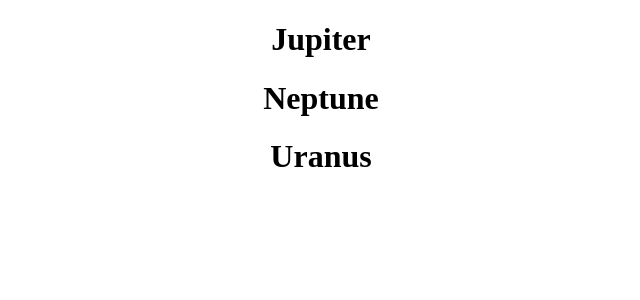
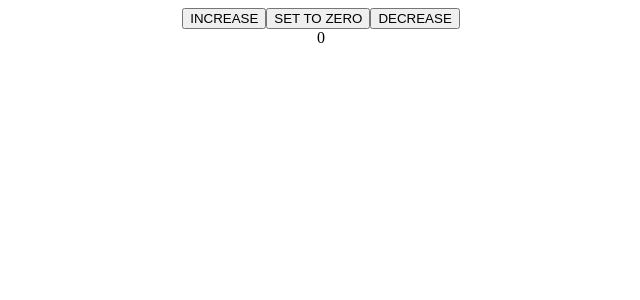
Before and after one commit to TraktCH/ReactFirstSteps, a React (Create React App) app: page / in a window 1280 px wide. Shown: the top 300 px of the page, without its empty margins (319-959 px from the left). Built offline with nearby package versions, Linux system fonts and the light colour scheme.

Commit message:
counter assignment

```diff
--- a/src/App.js
+++ b/src/App.js
@@ -1,26 +1,26 @@
 import './App.css';
-import {DisplayIfGasGiant} from './DisplayPlanets'
+import {useState} from 'react'
 
 function App() {
 
-  const planets = [
-    {name: "Mars" ,    isGasGiant: false},
-    {name: "Earth" ,   isGasGiant: false},
-    {name: "Jupiter" , isGasGiant: true},
-    {name: "Venus" ,   isGasGiant: false},
-    {name: "Neptune" , isGasGiant: true},
-    {name: "Uranus" ,  isGasGiant: true}
-  ];
+  const [count, setCount] = useState(0);
 
   return (
     <div className='App'>
-      {planets.map((planet,key) => {
-        return (
-          <div>
-            {planet.isGasGiant && <DisplayIfGasGiant name={planet.name} key={key}/>}
-          </div>
-        );
-      })}
+      <button onClick={() => {
+        setCount(count+1);
+      }}>
+        INCREASE</button>
+      <button onClick={() => {
+        setCount(0);
+      }}>
+        SET TO ZERO</button>
+      <button onClick={() => {
+        setCount(count -1);
+      }}>
+        DECREASE</button>
+      <br/>
+      {count}
     </div>
   );
 };
--- a/src/DisplayPlanets.js
+++ /dev/null
@@ -1,7 +0,0 @@
-export const DisplayIfGasGiant = (props) => {
-   return(
-    <h1 key={props.key}>
-        {props.name}
-    </h1>
-   );
-}
```
